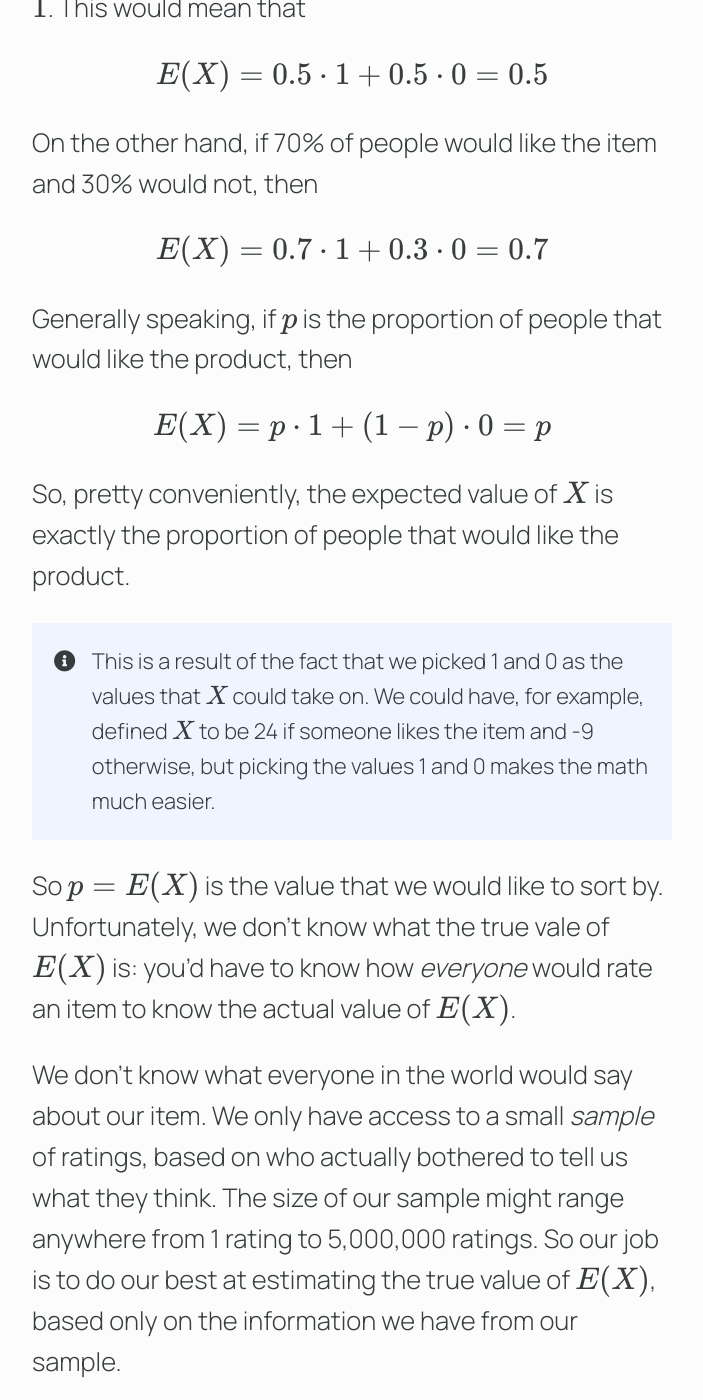
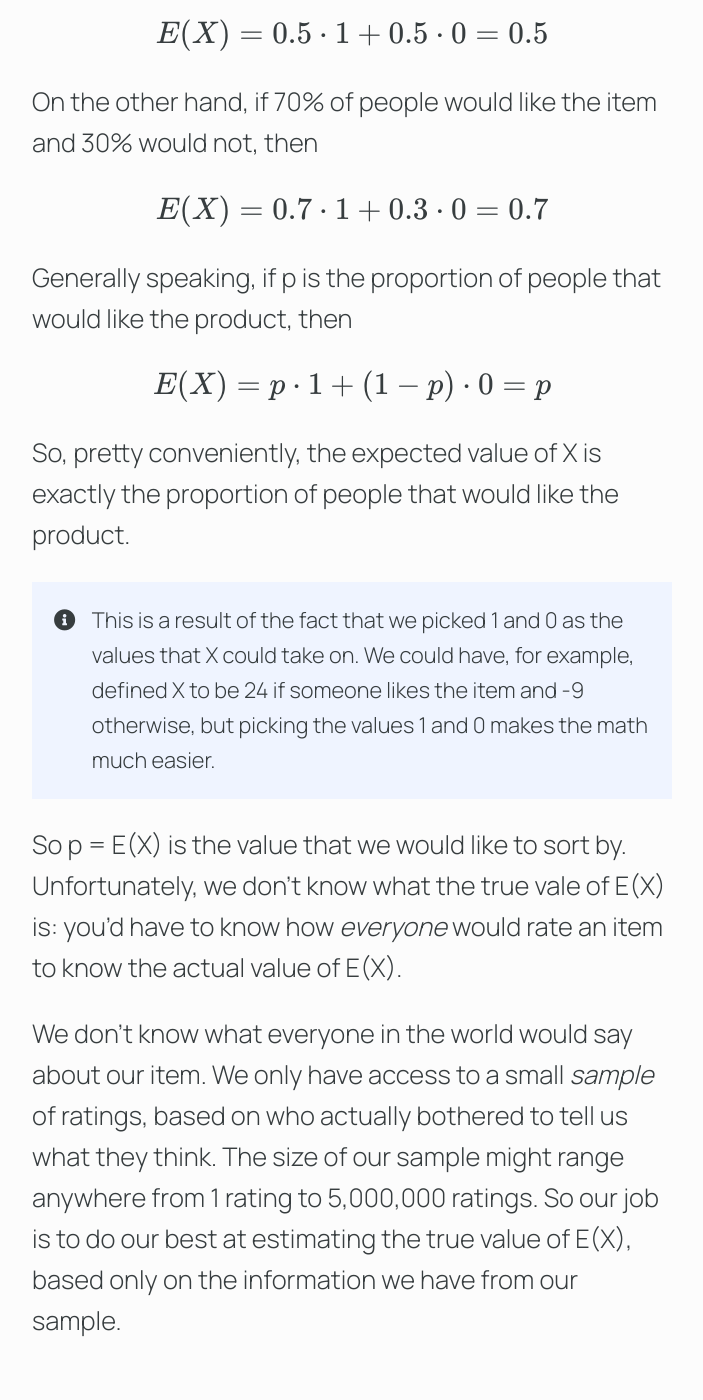
Before and after one commit to AlecBenzer/alecbenzer.github.com, a Jekyll site: the page built from _posts/2012-12-27-how-to-sort-ratings.md, in a window 1280 px wide and 1400 px high, scrolled down 3299 px. Shown: the whole window, without its empty margins (288-991 px from the left). Built offline with Jekyll 4.4.1, drawn with Linux system fonts in a browser that asks for light colours; nearby versions of some CDN libraries; formulas are drawn with MathJax 3; some of the changed text lies outside the part shown.

Commit message:
sort ratings changes

```diff
--- a/_posts/2012-12-27-how-to-sort-ratings.md
+++ b/_posts/2012-12-27-how-to-sort-ratings.md
@@ -49,11 +49,11 @@ X =
 }
 $$
 
-So if we ask someone if they like the item and they say yes, we say \\(X = 1\\), and if they say no, we say \\(X = 0\\).
+So if we ask someone if they like the item and they say yes, we say X = 1, and if they say no, we say X = 0.
 
-We can talk about the **expected value** of our random variable, \\(E(X)\\). The expected value of a random variable is roughly the average value that the variable would take on over multiple instances of the experiment.
+We can talk about the **expected value** of our random variable, E(X). The expected value of a random variable is roughly the average value that the variable would take on over multiple instances of the experiment.
 
-For example, if 50% of people would like the item, and 50% of people would not, then 50% of the time \\(X\\) would be \\(0\\), and the other 50% of the time \\(X\\) would be \\(1\\). This would mean that
+For example, if 50% of people would like the item, and 50% of people would not, then 50% of the time X would be 0, and the other 50% of the time X would be 1. This would mean that
 
 \\[E(X) = 0.5\cdot 1 + 0.5\cdot 0 = 0.5 \\]
 
@@ -103,7 +105,7 @@ This list of numbers has an average, which I'm sure you know how to compute:
 
 \\[ \frac{6 + 8 + 5 + 6 + 6 + 7}{6} = \frac{38}{6} = 6{\frac{1}{3}} \\]
 
-Let's call the average \\(\mu = 6{\frac{1}{3}}\\). We can, for each number in the list, compute its distance from the average:
+Let's call the average μ = 6⅓. We can, for each number in the list, compute its distance from the average:
 
 $$
 \begin{align*}
@@ -152,21 +154,21 @@ $$
 
 ## Confidence Intervals
 
-So going back to the central limit theorem, we have that the random variable \\(X_n\\) is normally distributed with mean \\(E(X) = p\\) and variance \\(\operatorname{Var}(X)/n\\). Because of things we know about normal distributions, this can tell us a lot about how \\(\widehat{p}\\) (which is essentially an instance of the random variable \\(X_n\\)) relates to \\(p\\).
+So going back to the central limit theorem, we have that the random variable X<sub>n</sub> is normally distributed with mean \\(E(X) = p\\) and variance \\(\operatorname{Var}(X)/n\\). Because of things we know about normal distributions, this can tell us a lot about how \\(\widehat{p}\\) (which is essentially an instance of the random variable X<sub>n</sub>) relates to p.
 
-In particular, something well known about normal distributions is how likely something is to be within \\(z\\) standard deviations of the mean. That is, for our normal distribution, our variance is \\(\frac{\operatorname{Var}(X)}{n} = \frac{p(1-p)}{n}\\) (as we showed above). This means that the standard deviation of \\(X_n\\) is
+In particular, something well known about normal distributions is how likely something is to be within \\(z\\) standard deviations of the mean. That is, for our normal distribution, our variance is \\(\frac{\operatorname{Var}(X)}{n} = \frac{p(1-p)}{n}\\) (as we showed above). This means that the standard deviation of X<sub>n</sub> is
 
 \\[\sigma_{n} = \sqrt{ \frac{\operatorname{Var}(X)}{n}} = \sqrt{\frac{p(1-p)}{n}}\\]
 
-Remember that our mean was \\(p\\), and so we know what the odds are for \\(p\\) and our specific value \\(\widehat{p}\\) to be within, say, one standard deviation of each other (the odds for one standard deviation happen to be around 68%). Ie, we know that:
+Remember that our mean was p, and so we know what the odds are for p and our specific value \\(\widehat{p}\\) to be within, say, one standard deviation of each other (the odds for one standard deviation happen to be around 68%). Ie, we know that:
 
 $$
 \Pr(\left|p - \widehat{p}\right| < \sigma_n) \approx 0.68
 $$
 
-Well, sort of. The central limit theorem tells us that \\(X_n\\) is _roughly_ normal, so we don't know the probability is _exactly_ 68%, but we're _confident_ that it's around 68%.
+Well, sort of. The central limit theorem tells us that X<sub>n</sub> is _roughly_ normal, so we don't know the probability is _exactly_ 68%, but we're _confident_ that it's around 68%.
 
-We also know (are confident) that the probability of \\(\widehat{p}\\) being with _two_ standard deviations of \\(p\\) is approximately 95%...
+We also know (are confident) that the probability of \\(\widehat{p}\\) being with _two_ standard deviations of p is approximately 95%...
 
 $$
 \Pr(\left|p - \widehat{p}\right| < 2\cdot\sigma_n) \approx 0.95
@@ -178,13 +180,13 @@ $$
 \Pr(\left|p - \widehat{p}\right| < 3\cdot\sigma_n) \approx 0.997
 $$
 
-So in general, for any particular probability \\(\alpha\\), it's possible to find a corresponding value \\(z\\) (often written \\(z_{\alpha/2}\\)) such that the odds of \\(p\\) and \\(\widehat{p}\\) being with \\(z\\) standard deviations of each other is \\(\alpha\\):
+So in general, for any particular probability \\(\alpha\\), it's possible to find a corresponding value \\(z\\) such that the odds of p and \\(\widehat{p}\\) being within \\(z\\) standard deviations of each other is \\(\alpha\\):
 
 $$
 \Pr(\left|p - \widehat{p}\right| < z\cdot\sigma_n) \approx \alpha
 $$
 
-This leads to an _interval_ of values that we are \\(\alpha\\) sure that \\(p\\) is between. Ie, we know with probability \\(\alpha\\) that
+I.e., we know with probability ~α that
 
 $$
 \widehat{p} - z\cdot\sigma_n < p < \widehat{p} + z\cdot\sigma_n
@@ -196,17 +198,17 @@ $$
 \widehat{p} - 1.96\sigma_n < p < \widehat{p} + 1.96\sigma_n
 $$
 
-So what's really going on here? We'd _like_ to know what \\(p\\) is. But we don't. Instead, we know what \\(\widehat{p}\\) is. And we know that \\(\widehat{p}\\) should be roughly \\(p\\), but we're not all that sure. Especially when we only have a few ratings to go on.
+So what's really going on here? We'd _like_ to know what p is. But we don't. Instead, we know what \\(\widehat{p}\\) is. And we know that \\(\widehat{p}\\) should be roughly p, but we're not all that sure. Especially when we only have a few ratings to go on.
 
-What we _can_ say, though, is that we are 95% sure that \\(p\\) is no less than \\(\widehat{p} - 1.96\sigma_n\\). And so this, this \\(\widehat{p} - 1.96\sigma_n\\) value, _this_ is what we want to sort by. The lower bound of a 95% confidence interval.
+What we _can_ say, though, is that we are 95% sure that p is no less than \\(\widehat{p} - 1.96\sigma_n\\). And so this, this \\(\widehat{p} - 1.96\sigma_n\\) value, _this_ is what we want to sort by. The lower bound of a 95% confidence interval.
 
-Except there's a bit of a problem with that. Do you recall the formula for \\(\sigma_n\\), the standard deviation of \\(X_n\\)? It was
+Except there's a bit of a problem with that. Do you recall the formula for \\(\sigma_n\\), the standard deviation of X<sub>n</sub>? It was
 
 \\[\sigma_n = \sqrt{\frac{p(1-p)}{n}}\\]
 
-And the whole reason we're in this mess to begin with is because we don't know \\(p\\), so we can't very well know \\(\sigma_n\\) either.
+And the whole reason we're in this mess to begin with is because we don't know p, so we can't very well know \\(\sigma_n\\) either.
 
-One way to cope with this is to do the simplest thing we can, and just replace \\(p\\) with \\(\widehat{p}\\) for our calculation of \\(\sigma_n\\). That is, we let
+One way to cope with this is to do the simplest thing we can, and just replace p with \\(\widehat{p}\\) for our calculation of \\(\sigma_n\\). That is, we let
 
 \\[\widehat{\sigma} = \sqrt{\frac{\widehat{p}(1-\widehat{p})}{n}}\\]
 
@@ -247,7 +249,7 @@ $$
 \end{align*}
 $$
 
-This inequality is quadratic in \\(p\\), which means we can use the quadratic formula to find the end-points (ie, the places where we are equal to 0, not less than it). The quadratic formula for solving \\(c + bp + ap^2 = 0\\) is
+This inequality is quadratic in p, which means we can use the quadratic formula to find the end-points (ie, the places where we are equal to 0, not less than it). The quadratic formula for solving \\(c + bp + ap^2 = 0\\) is
 
 \\[ p = \frac{-b \pm \sqrt{b^2 - 4ac}}{2a} \\]
 
@@ -270,14 +272,14 @@ $$
 \frac{\widehat{p} + \frac{z^2}{2n} \pm \sqrt{\frac{z^2\widehat{p}(1-\widehat{p})}{n} + \frac{z^4}{4n^2}}}{1+ z^2/n} = \frac{\widehat{p} + \frac{z^2}{2n} \pm z\sqrt{\frac{\widehat{p}(1-\widehat{p})}{n} + \frac{z^2}{4n^2}}}{1+ z^2/n}
 $$
 
-What that expression solves for is the values of \\(p\\) for which \\(\left\|\widehat{p}-p\right\|\\) is exactly \\(z\cdot\sigma_n\\). If we want \\(\left\|\widehat{p} - p\right\| < z\cdot\sigma_n\\), then we want \\(p\\) to be in between those two values. Ie, we want
+What that expression solves for is the values of p for which \\(\left\|\widehat{p}-p\right\|\\) is exactly \\(z\cdot\sigma_n\\). If we want \\(\left\|\widehat{p} - p\right\| < z\cdot\sigma_n\\), then we want p to be in between those two values. Ie, we want
 
 
 $$
 \frac{\widehat{p} + \frac{z^2}{2n} - z\sqrt{\frac{\widehat{p}(1-\widehat{p})}{n} + \frac{z^2}{4n^2}}}{1+ z^2/n} < p < \frac{\widehat{p} + \frac{z^2}{2n} + z\sqrt{\frac{\widehat{p}(1-\widehat{p})}{n} + \frac{z^2}{4n^2}}}{1+ z^2/n}
 $$
 
-So this tells us that (if \\(z = 1.96\\)) we are 95% sure that \\(p\\) is at least
+So this tells us that (if \\(z = 1.96\\)) we are 95% sure that p is at least
 
 $$
 \frac{\widehat{p} + \frac{z^2}{2n} - z\sqrt{\frac{\widehat{p}(1-\widehat{p})}{n} + \frac{z^2}{4n^2}}}{1+ z^2/n}
```
Also changed, not shown: other parts of _posts/2012-12-27-how-to-sort-ratings.md (+16 -14 lines).
